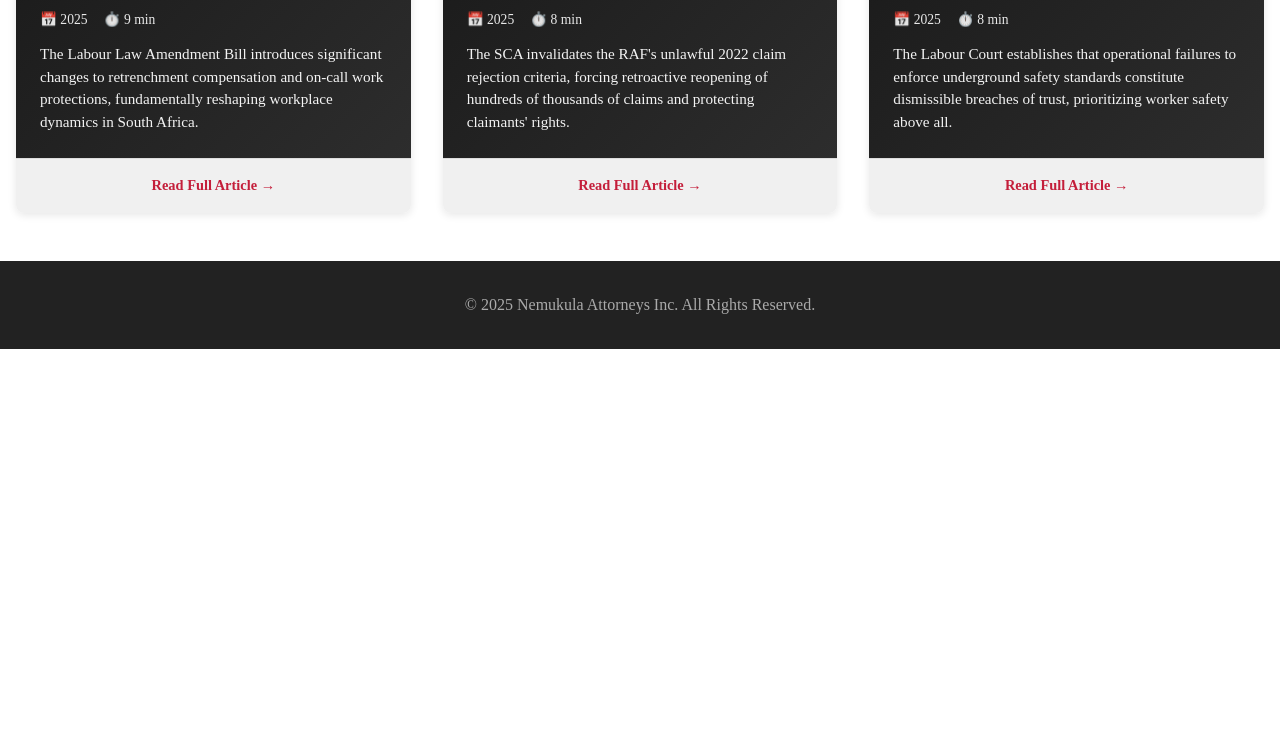
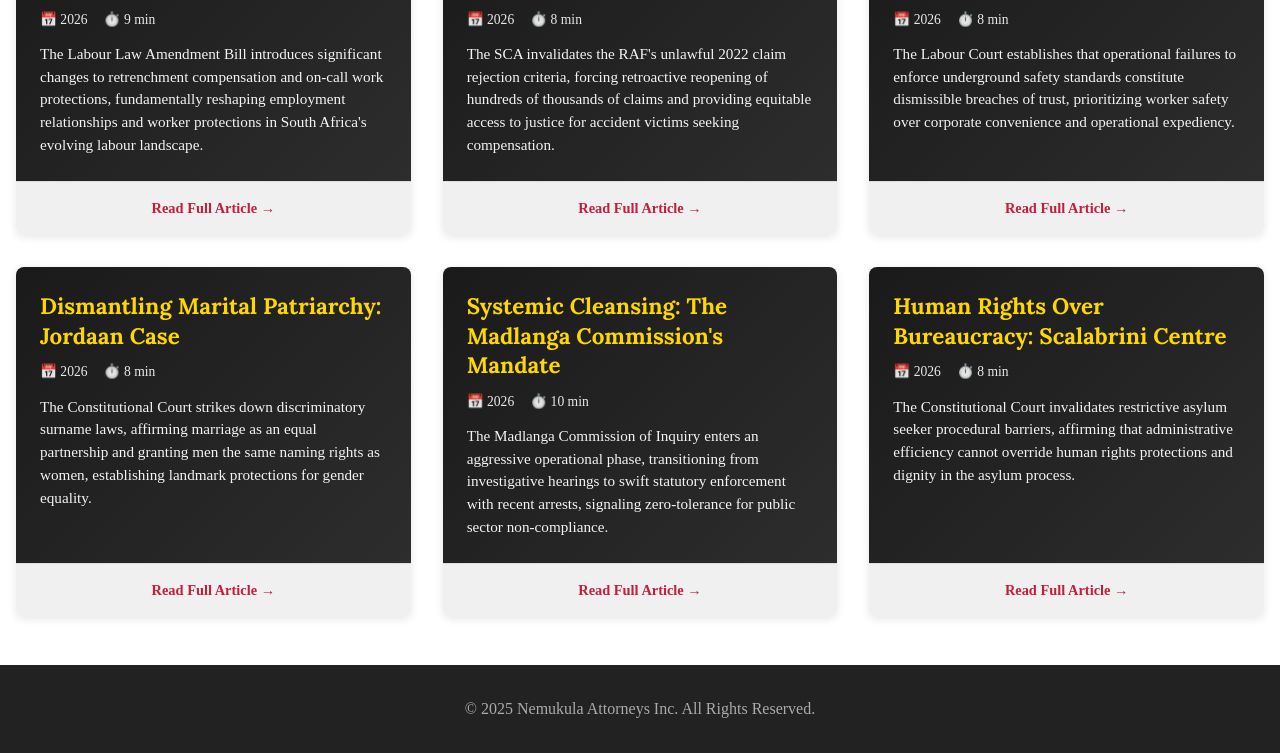
Before and after one commit to WAVER666/nems-web, a website: page blog.html in a window 1280 px wide. Shown: the part 558-1311 px from the top of the page. Before the commit the page ends 907 px from the top, so only its background shows below. Drawn offline with nearby package versions, Linux system fonts and the light colour scheme.

Commit message:
Add three remaining articles to blog page with 2026 dates

```diff
--- a/blog.html
+++ b/blog.html
@@ -165,10 +165,10 @@
                     <div class="blog-card-header">
                         <h2 class="blog-card-title">Overhauling the Workplace: Labour Law Amendment Bill</h2>
                         <div class="blog-card-meta">
-                            <div class="blog-card-meta-item">📅 2025</div>
+                            <div class="blog-card-meta-item">📅 2026</div>
                             <div class="blog-card-meta-item">⏱️ 9 min</div>
                         </div>
-                        <p class="blog-card-summary">The Labour Law Amendment Bill introduces significant changes to retrenchment compensation and on-call work protections, fundamentally reshaping workplace dynamics in South Africa.</p>
+                        <p class="blog-card-summary">The Labour Law Amendment Bill introduces significant changes to retrenchment compensation and on-call work protections, fundamentally reshaping employment relationships and worker protections in South Africa's evolving labour landscape.</p>
                     </div>
                     <div class="blog-card-cta">Read Full Article →</div>
                 </a>
@@ -178,10 +178,10 @@
                     <div class="blog-card-header">
                         <h2 class="blog-card-title">The Right to Remedy: Road Accident Fund Ruling</h2>
                         <div class="blog-card-meta">
-                            <div class="blog-card-meta-item">📅 2025</div>
+                            <div class="blog-card-meta-item">📅 2026</div>
                             <div class="blog-card-meta-item">⏱️ 8 min</div>
                         </div>
-                        <p class="blog-card-summary">The SCA invalidates the RAF's unlawful 2022 claim rejection criteria, forcing retroactive reopening of hundreds of thousands of claims and protecting claimants' rights.</p>
+                        <p class="blog-card-summary">The SCA invalidates the RAF's unlawful 2022 claim rejection criteria, forcing retroactive reopening of hundreds of thousands of claims and providing equitable access to justice for accident victims seeking compensation.</p>
                     </div>
                     <div class="blog-card-cta">Read Full Article →</div>
                 </a>
@@ -191,10 +191,49 @@
                     <div class="blog-card-header">
                         <h2 class="blog-card-title">Absolute Liability Underground: Mine Safety Obligations</h2>
                         <div class="blog-card-meta">
-                            <div class="blog-card-meta-item">📅 2025</div>
+                            <div class="blog-card-meta-item">📅 2026</div>
                             <div class="blog-card-meta-item">⏱️ 8 min</div>
                         </div>
-                        <p class="blog-card-summary">The Labour Court establishes that operational failures to enforce underground safety standards constitute dismissible breaches of trust, prioritizing worker safety above all.</p>
+                        <p class="blog-card-summary">The Labour Court establishes that operational failures to enforce underground safety standards constitute dismissible breaches of trust, prioritizing worker safety over corporate convenience and operational expediency.</p>
+                    </div>
+                    <div class="blog-card-cta">Read Full Article →</div>
+                </a>
+
+                <!-- Article 4: Dismantling Marital Patriarchy -->
+                <a href="jordaan-case.html" class="blog-card" data-aos="fade-up">
+                    <div class="blog-card-header">
+                        <h2 class="blog-card-title">Dismantling Marital Patriarchy: Jordaan Case</h2>
+                        <div class="blog-card-meta">
+                            <div class="blog-card-meta-item">📅 2026</div>
+                            <div class="blog-card-meta-item">⏱️ 8 min</div>
+                        </div>
+                        <p class="blog-card-summary">The Constitutional Court strikes down discriminatory surname laws, affirming marriage as an equal partnership and granting men the same naming rights as women, establishing landmark protections for gender equality.</p>
+                    </div>
+                    <div class="blog-card-cta">Read Full Article →</div>
+                </a>
+
+                <!-- Article 5: Systemic Cleansing: Madlanga Commission -->
+                <a href="madlanga-commission.html" class="blog-card" data-aos="fade-up">
+                    <div class="blog-card-header">
+                        <h2 class="blog-card-title">Systemic Cleansing: The Madlanga Commission's Mandate</h2>
+                        <div class="blog-card-meta">
+                            <div class="blog-card-meta-item">📅 2026</div>
+                            <div class="blog-card-meta-item">⏱️ 10 min</div>
+                        </div>
+                        <p class="blog-card-summary">The Madlanga Commission of Inquiry enters an aggressive operational phase, transitioning from investigative hearings to swift statutory enforcement with recent arrests, signaling zero-tolerance for public sector non-compliance.</p>
+                    </div>
+                    <div class="blog-card-cta">Read Full Article →</div>
+                </a>
+
+                <!-- Article 6: Human Rights Over Bureaucracy -->
+                <a href="scalabrini-centre.html" class="blog-card" data-aos="fade-up">
+                    <div class="blog-card-header">
+                        <h2 class="blog-card-title">Human Rights Over Bureaucracy: Scalabrini Centre</h2>
+                        <div class="blog-card-meta">
+                            <div class="blog-card-meta-item">📅 2026</div>
+                            <div class="blog-card-meta-item">⏱️ 8 min</div>
+                        </div>
+                        <p class="blog-card-summary">The Constitutional Court invalidates restrictive asylum seeker procedural barriers, affirming that administrative efficiency cannot override human rights protections and dignity in the asylum process.</p>
                     </div>
                     <div class="blog-card-cta">Read Full Article →</div>
                 </a>
```
